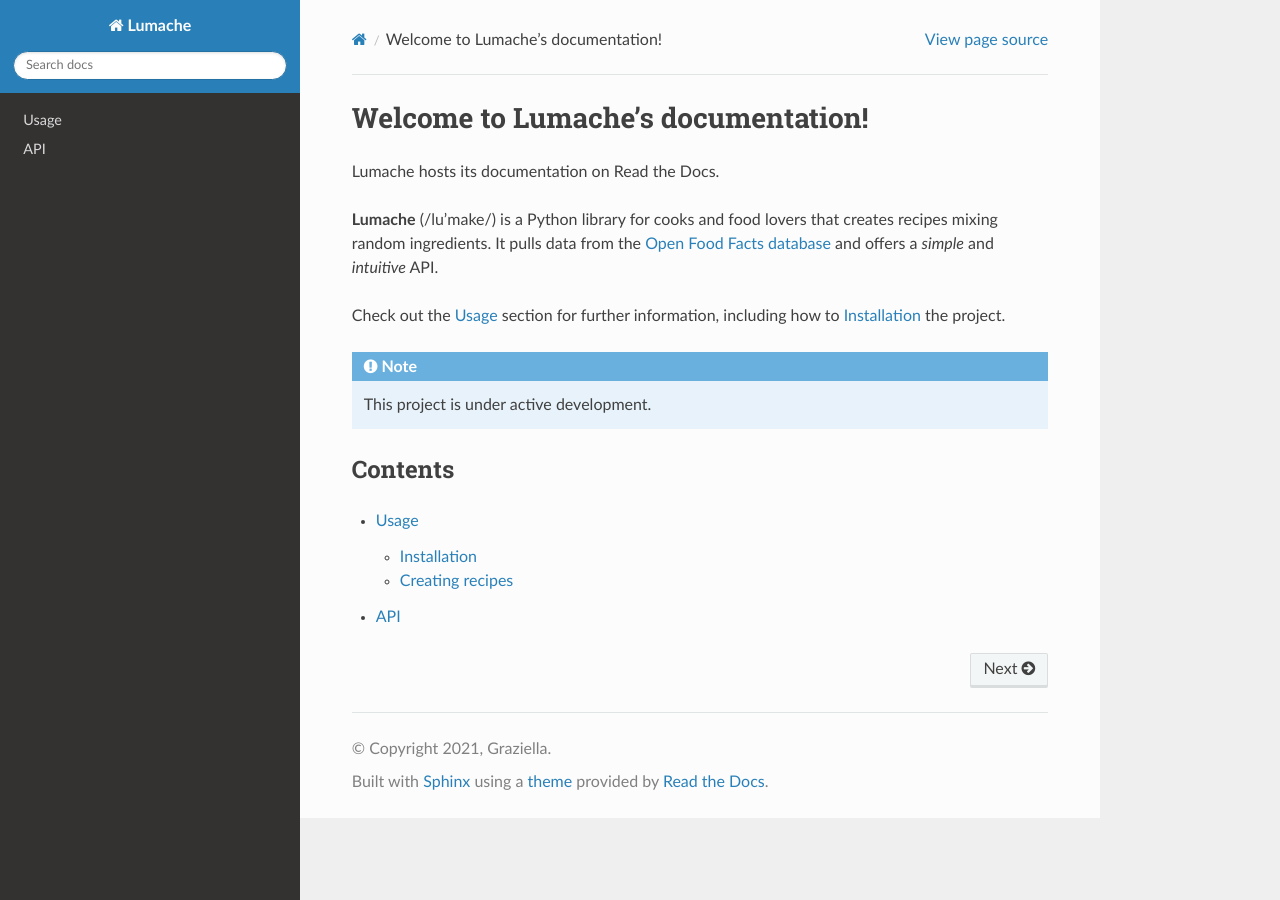
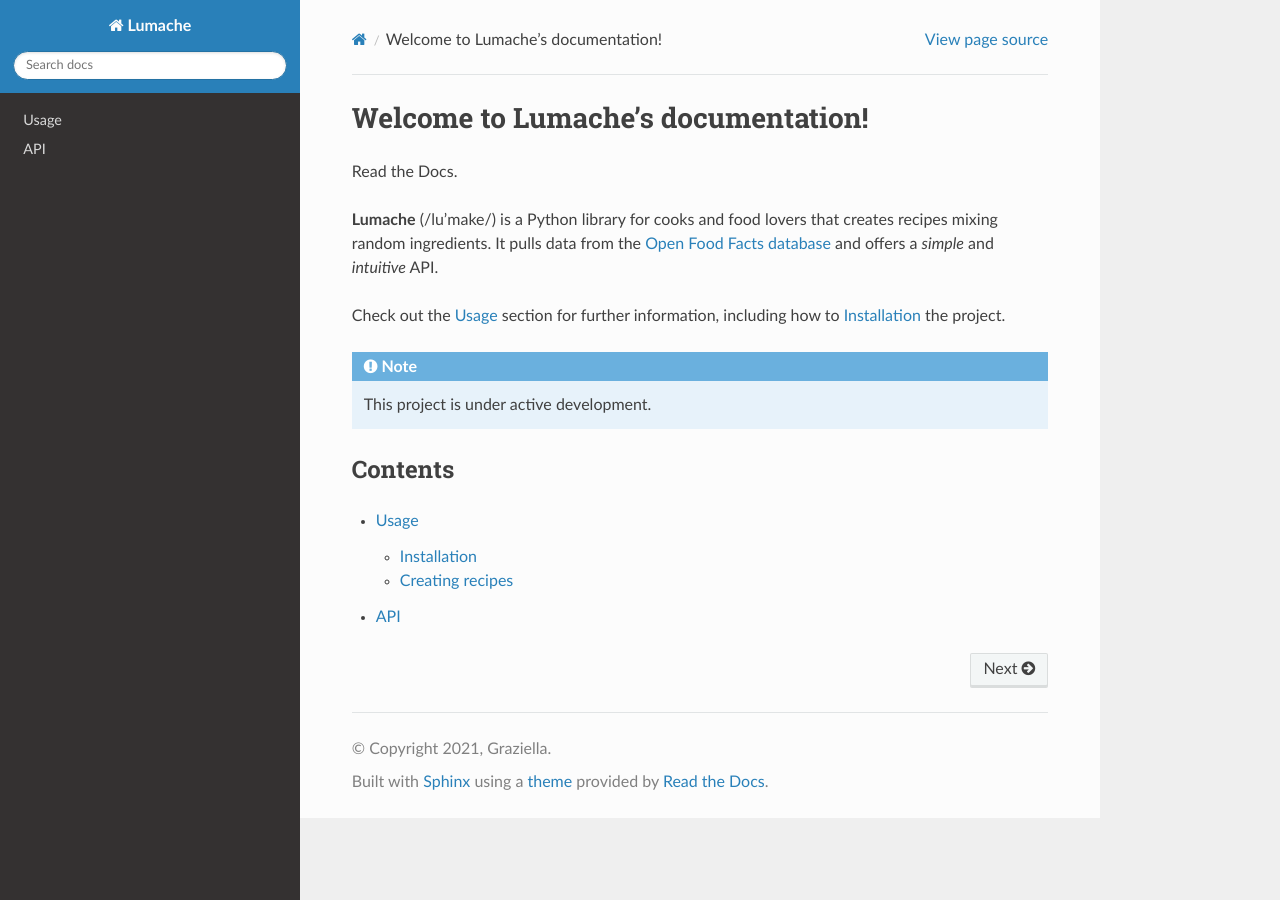
Before and after one commit to yenchenlin/rtd-tutorial, a Sphinx documentation site: the page built from docs/source/index.rst, in a window 1280 px wide. Built offline with Sphinx 7.4.7 and the Read the Docs theme 3.1.0, drawn with Linux system fonts in a browser that asks for light colours.

Commit message:
Update index.rst

```diff
--- a/docs/source/index.rst
+++ b/docs/source/index.rst
@@ -1,6 +1,6 @@
 Welcome to Lumache's documentation!
 ===================================
-Lumache hosts its documentation on Read the Docs.
+Read the Docs.
 
 **Lumache** (/lu'make/) is a Python library for cooks and food lovers
 that creates recipes mixing random ingredients.
```
